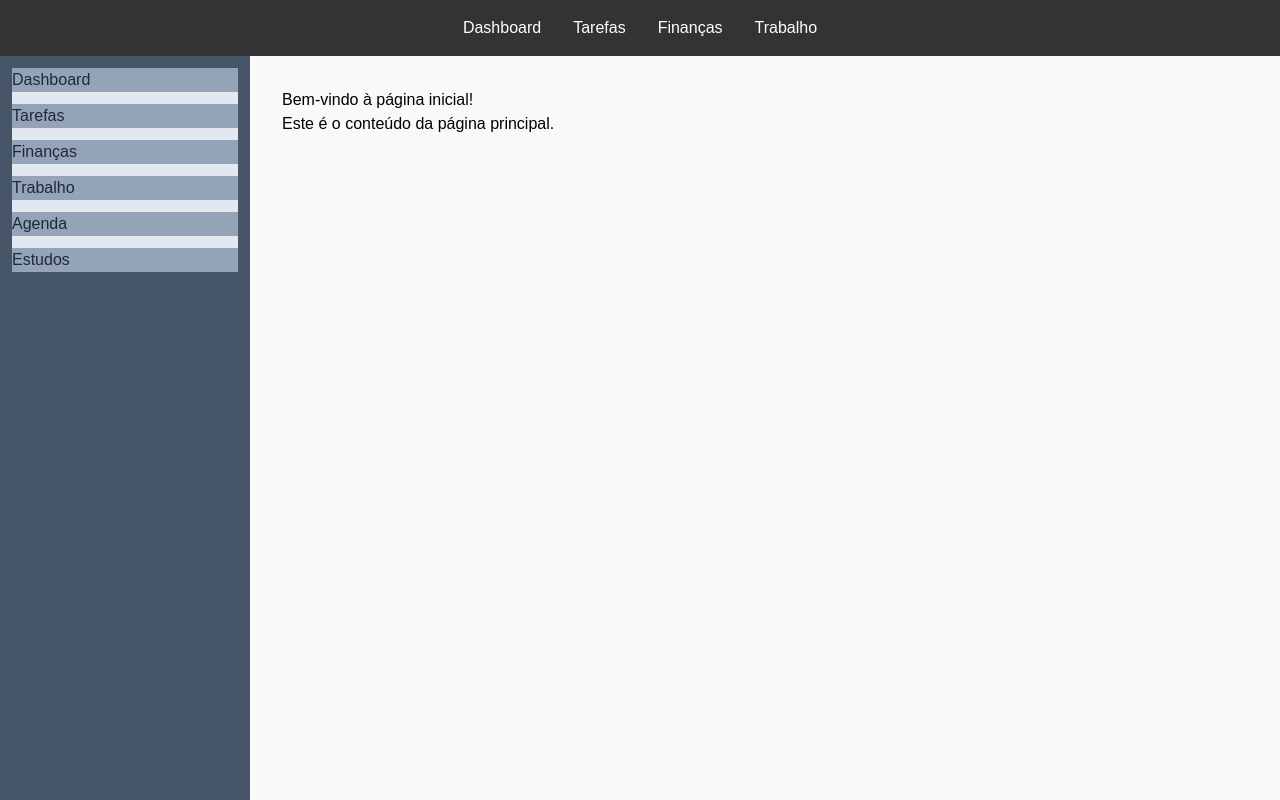
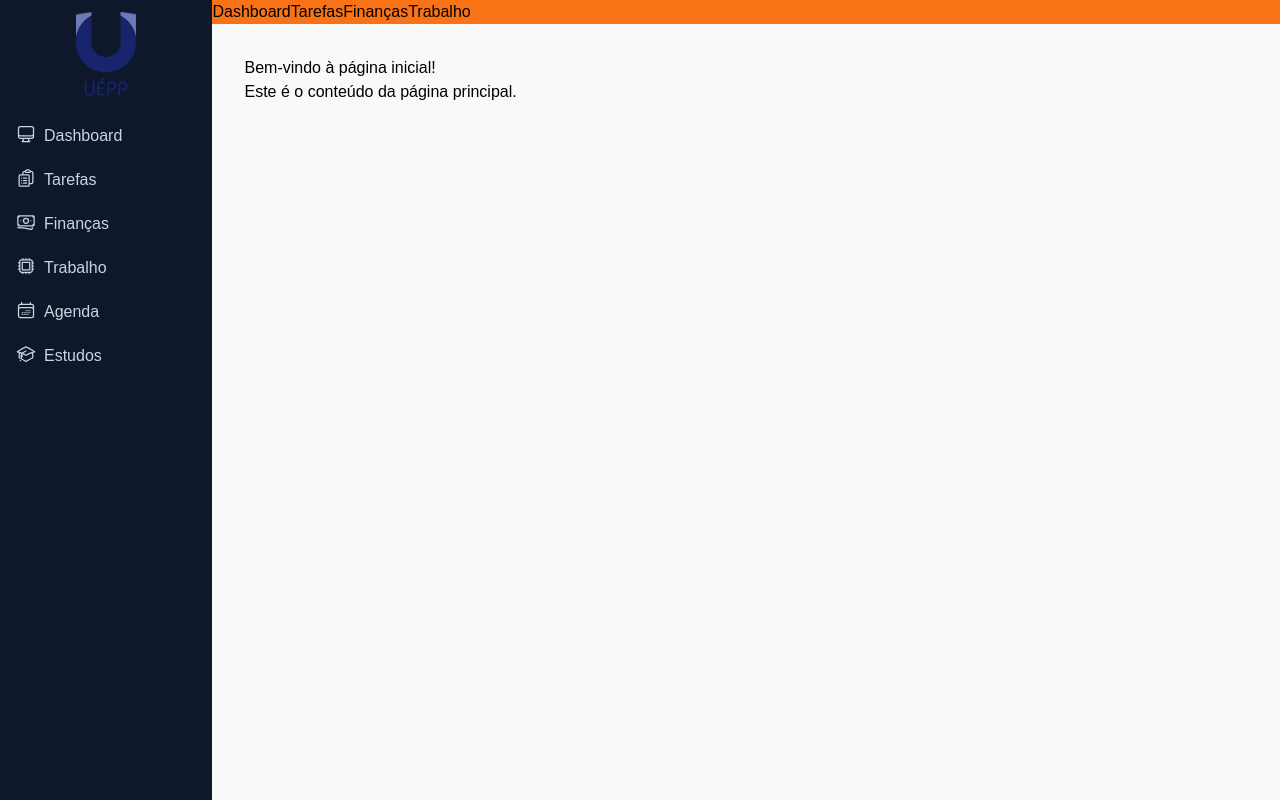
Before and after one commit to Luacolaborativa/uepp_app, a Next.js app: page / in a window 1280 px wide. Built offline with nearby package versions, Linux system fonts and the light colour scheme.

Commit message:
design: update dashboard and logo

```diff
--- a/package.json
+++ b/package.json
@@ -11,7 +11,8 @@
   "dependencies": {
     "@headlessui/react": "^2.1.7",
     "@heroicons/react": "^2.1.5",
-    "next": "14.2.5",
+    "feather-icons": "^4.29.2",
+    "next": "^14.2.15",
     "react": "^18",
     "react-dom": "^18"
   },
--- /dev/null
+++ b/src/app/components/LogotipoDashboard.tsx
@@ -0,0 +1,16 @@
+import React from 'react';
+
+const LogotipoDashboard: React.FC = () => {
+    return (
+        <aside className="flex justify-center items-center pb-5">
+            <img
+                src="/imgs/logo.png"
+                alt="Logotipo Dashboard"
+                width="60"
+                className="block"
+            />
+        </aside>
+    );
+};
+
+export default LogotipoDashboard;
--- a/src/app/components/SideNavbar.tsx
+++ b/src/app/components/SideNavbar.tsx
@@ -1,17 +1,36 @@
 // components/SideNavbar.tsx
 import Link from 'next/link';
-import styles from './SideNavbar.module.css'; // Crie um arquivo CSS separado se necessário
+import {
+  AcademicCapIcon,
+  BanknotesIcon,
+  CalendarDaysIcon,
+  ComputerDesktopIcon,
+  ClipboardDocumentListIcon,
+  CpuChipIcon } from '@heroicons/react/24/outline';
+import LogotipoDashboard from './LogotipoDashboard';
+
+const menuItems = [
+  { href: "/", icon: ComputerDesktopIcon, label: "Dashboard" },
+  { href: "/tasks", icon: ClipboardDocumentListIcon, label: "Tarefas" },
+  { href: "/finances", icon: BanknotesIcon, label: "Finanças" },
+  { href: "/works", icon: CpuChipIcon, label: "Trabalho" },
+  { href: "/schedules", icon: CalendarDaysIcon, label: "Agenda" },
+  { href: "/studies", icon: AcademicCapIcon, label: "Estudos" },
+];
 
 export default function SideNavbar() {
   return (
-    <aside className="bg-slate-600 w-[250px] p-3 h-full">
-      <ul className='list-none p-0 m-0 bg-slate-200 [&>li]:mb-3 [&>li]:bg-slate-400 [&>li]:text-slate-800'>
-        <li className='hover:text-orange-400'><Link href="/">Dashboard</Link></li>
-        <li className='hover:text-orange-400'><Link href="/tasks">Tarefas</Link></li>
-        <li className='hover:text-orange-400'><Link href="/finances">Finanças</Link></li>
-        <li className='hover:text-orange-400'><Link href="/works">Trabalho</Link></li>
-        <li className='hover:text-orange-400'><Link href="/schedules">Agenda</Link></li>
-        <li className='hover:text-orange-400'><Link href="/studies">Estudos</Link></li>
+    <aside className="bg-slate-900 w-[250px] p-3 h-full">
+      <LogotipoDashboard />
+      <ul className='list-none p-0 m-0 [&>li]:mb-3 [&>li]:text-slate-300 [&>li]:p-1'>
+        {menuItems.map((item, index) => (
+          <li key={index} className='hover:text-orange-400'>
+            <Link href={item.href} className='flex flex-row gap-2'>
+              <item.icon className='size-5' />
+              {item.label}
+            </Link>
+          </li>
+        ))}
       </ul>
     </aside>
   );
--- a/src/app/components/TopNavbar.tsx
+++ b/src/app/components/TopNavbar.tsx
@@ -4,9 +4,9 @@ import styles from './TopNavbar.module.css'; // Crie um arquivo CSS separado se
 
 export default function TopNavbar() {
   return (
-    <header className={styles.navbar}>
+    <header className='flex flex-row bg-orange-500'>
       <nav>
-        <ul>
+        <ul className='list-none p-0 m-0 flex justify-center'>
           <li><Link href="/">Dashboard</Link></li>
           <li><Link href="/tasks">Tarefas</Link></li>
           <li><Link href="/finances">Finanças</Link></li>
--- a/src/app/layout.tsx
+++ b/src/app/layout.tsx
@@ -5,8 +5,8 @@ import TopNavbar from './components/TopNavbar';
 import SideNavbar from './components/SideNavbar';
 
 export const metadata = {
-  title: 'Minha Aplicação',
-  description: 'Aplicação com layout fixo',
+  title: 'UÉPP',
+  description: 'Organize sua vida',
 };
 
 export default function RootLayout({ children }: { children: ReactNode }) {
@@ -14,18 +14,24 @@ export default function RootLayout({ children }: { children: ReactNode }) {
     <html lang="pt-br">
       <body>
         <div className="layout-container">
-          {/* Navbar no topo */}
-          <TopNavbar />
 
           {/* Layout principal com aside e conteúdo */}
           <div className="main-layout">
+
             {/* Menu lateral (aside) */}
             <SideNavbar />
 
-            {/* Conteúdo dinâmico das páginas */}
-            <main className="content">
-              {children}
-            </main>
+
+            <section className='flex flex-col w-full'>
+              {/* Navbar no topo */}
+              <TopNavbar />
+
+              {/* Conteúdo dinâmico das páginas */}
+              <main className="content">
+                {children}
+              </main>
+            </section>
+
           </div>
         </div>
       </body>
```
Also changed, not shown: public/imgs/logo.png (added), 1 other file (tests, documents, lock files or other folders).
